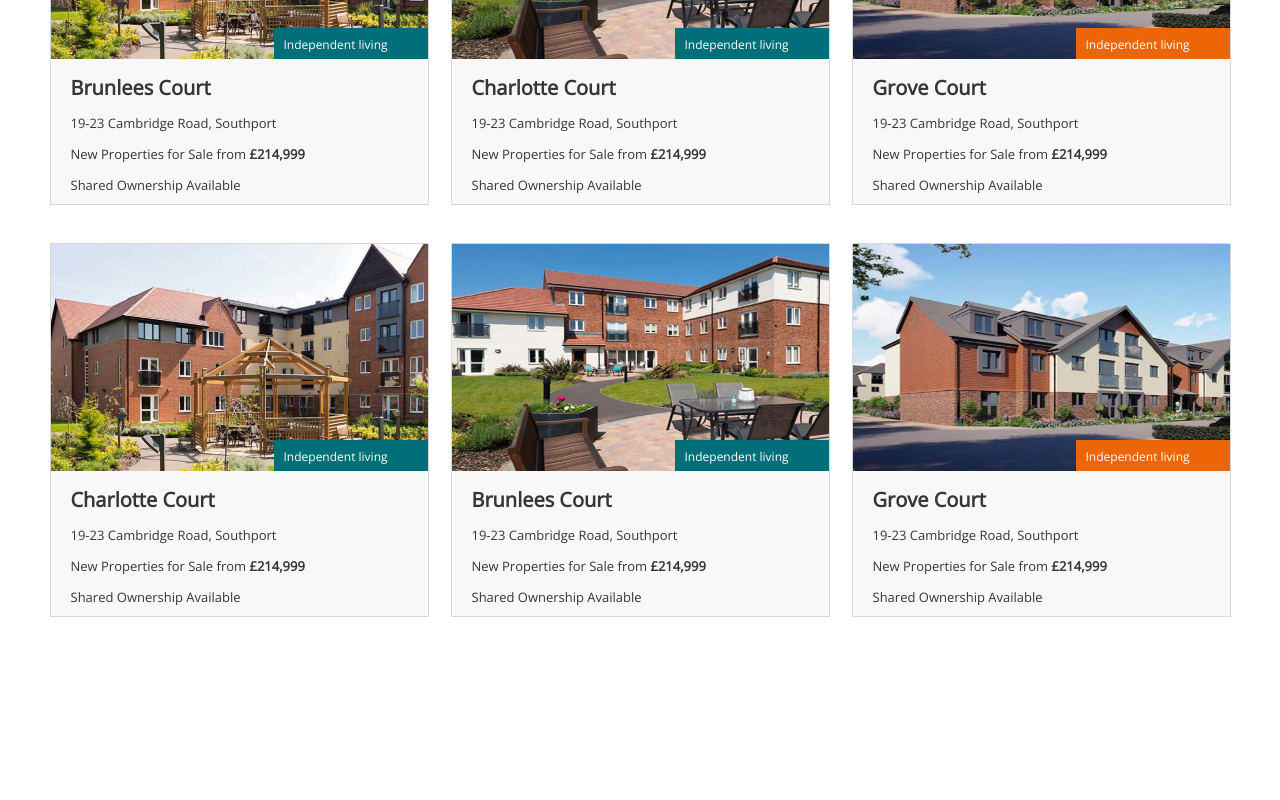
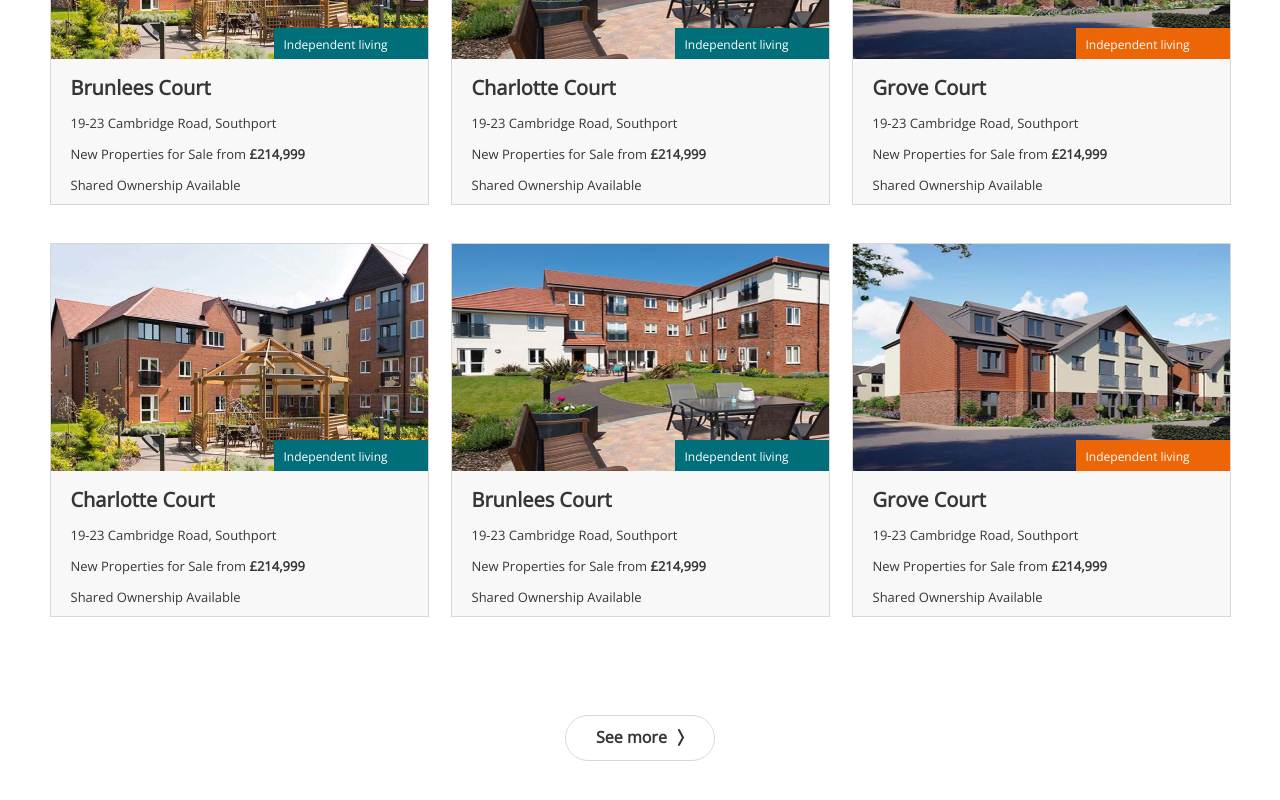
Before and after one commit to Andrew-Sparrow/test-fuse, a website: page source/index.html in a window 1280 px wide. Shown: the part 394-1194 px from the top of the page. Before the commit the page ends 1057 px from the top, so only its background shows below. Drawn offline with nearby package versions, Linux system fonts and the light colour scheme; files that its build step writes are made by us from their sources.

Commit message:
seemore button was added

```diff
--- a/source/index.html
+++ b/source/index.html
@@ -109,6 +109,7 @@
             </a>
           </li>
         </ul>
+        <a class="seemore" href="#">See more</a>
       </main>
     </div>
     <script src="js/main.js"></script>
--- a/source/sass/blocks/cards.scss
+++ b/source/sass/blocks/cards.scss
@@ -1,6 +1,7 @@
 .cards {
   list-style: none;
   padding-left: 0;
+  padding-bottom: 60px;
 }
 
 @media (min-width: $desktop-width) {
--- a/source/sass/blocks/main.scss
+++ b/source/sass/blocks/main.scss
@@ -2,3 +2,7 @@
   box-sizing: border-box;
   font-family: 'Open Sans', sans-serif;
 }
+
+.main {
+  padding-bottom: 77px;
+}
--- /dev/null
+++ b/source/sass/blocks/seemore.scss
@@ -0,0 +1,26 @@
+.seemore {
+  display: block;
+  position: relative;
+  text-decoration: none;
+  width: 150px;
+  border: 1px solid #D8D8D8;
+  border-radius: 25px;
+  font-size: 16px;
+  font-weight: 700;
+  color: $dark-grey;
+  margin: auto;
+  padding-top: 10px;
+  padding-bottom: 12px;
+  padding-left: 30px;
+}
+
+.seemore::after {
+  position: absolute;
+  display: block;
+  content: url("../img/chevron.svg");
+  width: 55px;
+  height: 53px;
+  top: 13px;
+  right: -19px;
+  z-index: 700;
+}
--- a/source/sass/style.scss
+++ b/source/sass/style.scss
@@ -3,3 +3,4 @@
 @import 'blocks/main';
 @import 'blocks/cards';
 @import 'blocks/card';
+@import 'blocks/seemore';
--- a/source/sass/variables.scss
+++ b/source/sass/variables.scss
@@ -2,3 +2,4 @@ $header-color: #45852D;
 $mobile-card-width: 260px;
 $desktop-card-width: 379px;
 $desktop-width: 321px;
+$dark-grey: #363636;
```
Also changed, not shown: source/img/chevron.svg (added).
